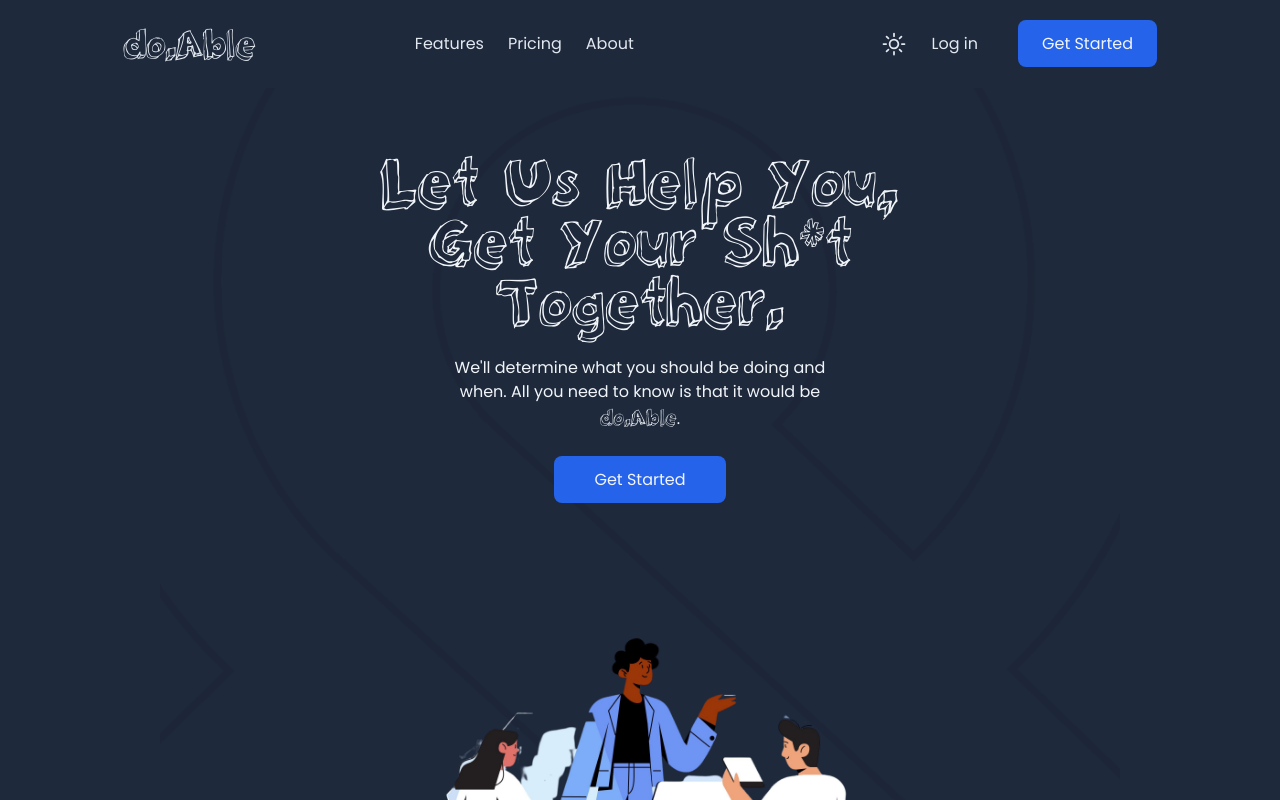
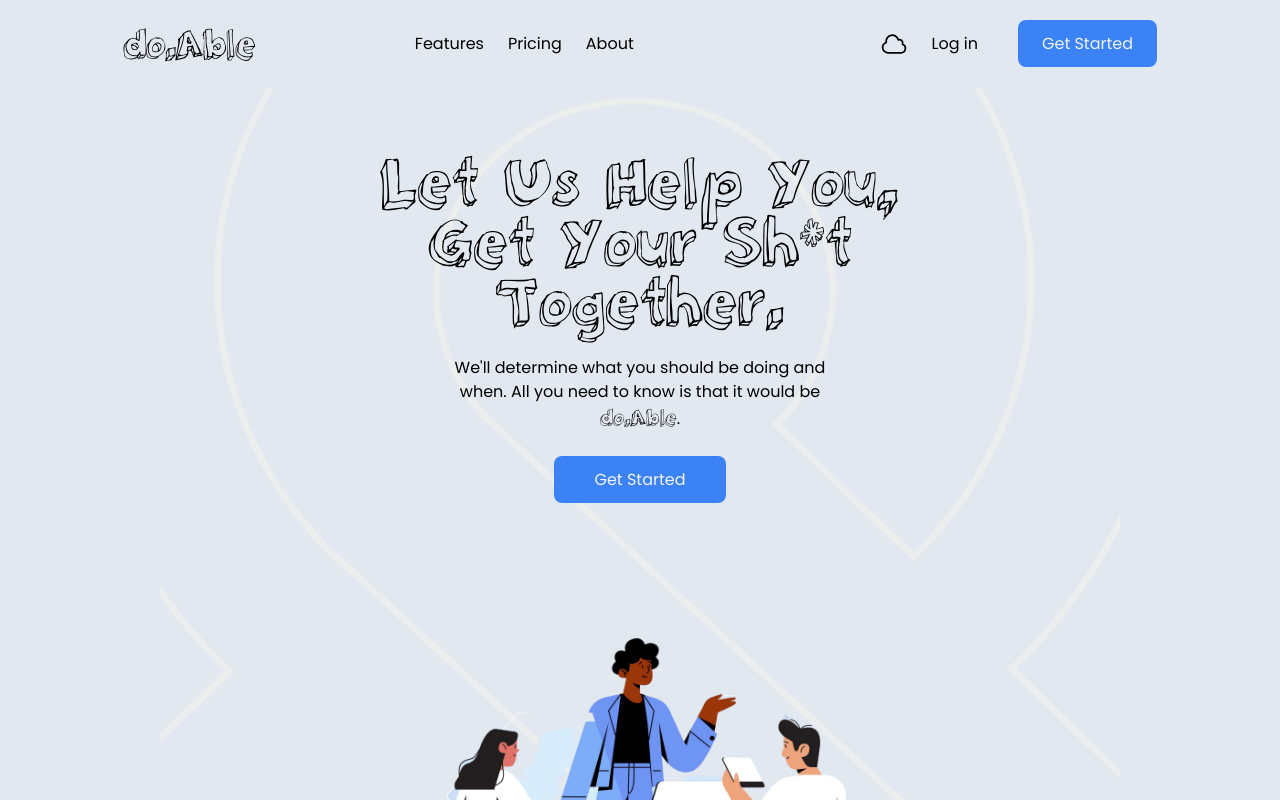
Before and after one commit to kyng-cytro/doable, a Nuxt app: page / in a window 1280 px wide. Shown: the top 800 px of the page. Built offline with nearby package versions, Linux system fonts and the light colour scheme.

Commit message:
:sparkles: persist theme mode

```diff
--- a/app.vue
+++ b/app.vue
@@ -5,7 +5,7 @@
       <NavBar
         class="sticky top-0 z-[10000]"
         :darkMode="darkMode"
-        @toggleMode="darkMode = !darkMode"
+        @toggleMode="toggleMode"
       />
       <!-- Main Content-->
       <HomeContent class="relative z-20 py-6" />
@@ -21,5 +21,6 @@
 
 <script setup lang="ts">
 //TODO: setup state management for this
-const darkMode = ref(true);
+const darkMode = useDark();
+const toggleMode = useToggle(darkMode);
 </script>
--- a/nuxt.config.ts
+++ b/nuxt.config.ts
@@ -1,6 +1,6 @@
 // https://v3.nuxtjs.org/api/configuration/nuxt.config
 export default defineNuxtConfig({
-  modules: ["@nuxtjs/tailwindcss", "@nuxt/image-edge"],
+  modules: ["@nuxtjs/tailwindcss", "@nuxt/image-edge", "@vueuse/nuxt"],
   typescript: {
     strict: true,
   },
--- a/package.json
+++ b/package.json
@@ -15,6 +15,7 @@
     "prettier-plugin-tailwindcss": "^0.1.13"
   },
   "dependencies": {
-    "@heroicons/vue": "^2.0.12"
+    "@heroicons/vue": "^2.0.12",
+    "@vueuse/nuxt": "^9.5.0"
   }
 }
```
Also changed, not shown: 1 other file (tests, documents, lock files or other folders).
